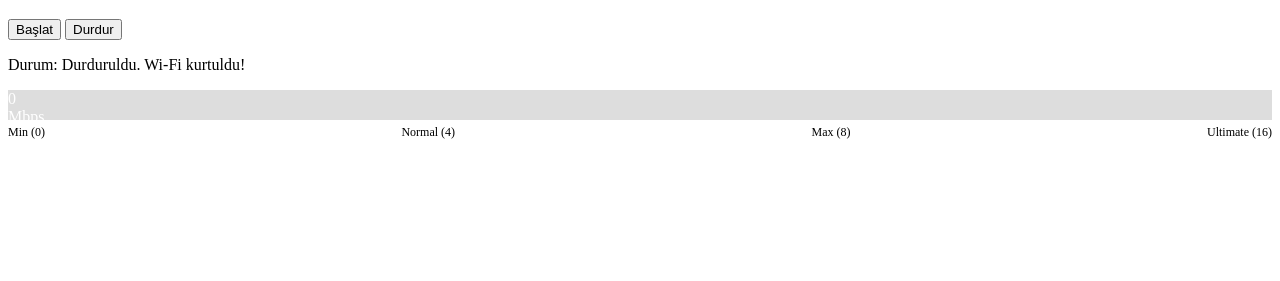
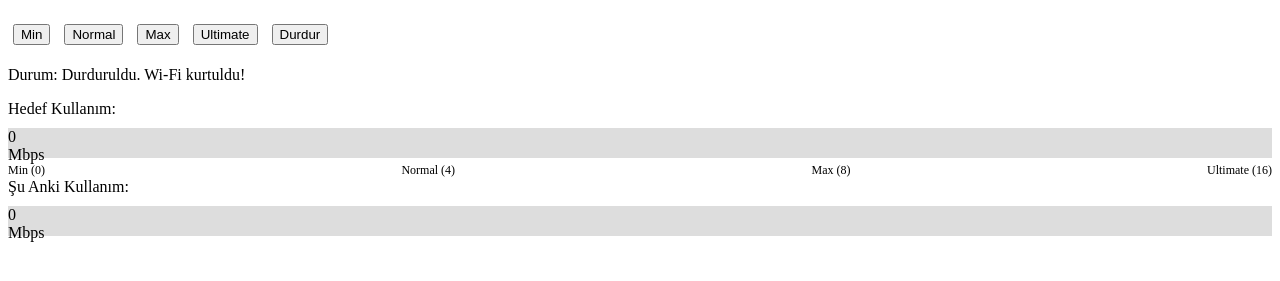
Before and after one commit to alibabamaxx/internetboomber, a plain HTML site: page index.html in a window 1280 px wide. Both pictures are taken after a click on the button "Durdur". Shown: the part 61-342 px from the top of the page. Drawn offline with Linux system fonts and the light colour scheme.

Commit message:
Update index.html

```diff
--- a/index.html
+++ b/index.html
@@ -3,16 +3,16 @@
 <head>
     <meta charset="UTF-8">
     <meta name="viewport" content="width=device-width, initial-scale=1.0">
-    <title>İnternet Yokedici 3.0</title>
+    <title>İnternet Yokedici Ultimate Seçmeli</title>
     <style>
-        #kullanimBar {
+        .barContainer {
             width: 100%;
             background-color: #ddd;
             height: 30px;
             margin-top: 10px;
             position: relative;
         }
-        #bar {
+        .bar {
             height: 100%;
             text-align: center;
             color: white;
@@ -24,15 +24,24 @@
             font-size: 12px;
             margin-top: 5px;
         }
+        button {
+            margin: 5px;
+        }
     </style>
 </head>
 <body>
     <h1>Wi-Fi Yokedici Ultimate</h1>
-    <button onclick="yoket()">Başlat</button>
+    <div>
+        <button onclick="baslat('min')">Min</button>
+        <button onclick="baslat('normal')">Normal</button>
+        <button onclick="baslat('max')">Max</button>
+        <button onclick="baslat('ultimate')">Ultimate</button>
         <button onclick="durdur()">Durdur</button>
+    </div>
     <p id="durum">Durum: Hazır</p>
-    <div id="kullanimBar">
-        <div id="bar">0 Mbps</div>
+    <div>Hedef Kullanım:</div>
+    <div class="barContainer">
+        <div id="hedefBar">0 Mbps</div>
     </div>
     <div id="etiketler">
         <span>Min (0)</span>
@@ -40,16 +49,16 @@
         <span>Max (8)</span>
         <span>Ultimate (16)</span>
     </div>
+    <div>Şu Anki Kullanım:</div>
+    <div class="barContainer">
+        <div id="gercekBar">0 Mbps</div>
+    </div>
 
     <script>
         let aktif = false;
-        let toplamKullanim = 0;
-
-        function yoket() {
-            if (aktif) return;
-            aktif = true;
-            document.getElementById("durum").innerHTML = "Durum: Wi-Fi sıkıştırılıyor...";
-            toplamKullanim = 0;
+        let hedefKullanim = 0;
+        let gercekKullanim = 0;
+        const maxHiz = 16; // 16 Mbps internet hızın
 
         const kaynaklar = [
             "https://speed.hetzner.de/10GB.bin",
@@ -59,10 +68,24 @@
             "https://archive.org/download/BigBuckBunny_124/Content/big_buck_bunny_720p_surround.avi"
         ];
 
-            function ultraIndirme(seviye) {
+        function baslat(mod) {
+            if (aktif) return;
+            aktif = true;
+
+            const modlar = {
+                "min": { istek: 10, video: 2, ws: 1, hedef: 4 },
+                "normal": { istek: 30, video: 5, ws: 3, hedef: 8 },
+                "max": { istek: 75, video: 15, ws: 8, hedef: 12 },
+                "ultimate": { istek: 150, video: 30, ws: 15, hedef: 16 }
+            };
+            const secilenMod = modlar[mod];
+            hedefKullanim = secilenMod.hedef;
+            document.getElementById("durum").innerHTML = `Durum: ${mod.toUpperCase()} mod aktif! Wi-Fi sıkıştırılıyor...`;
+            gercekKullanim = 0;
+
+            function ultraIndirme() {
                 if (!aktif) return;
-                const istekSayisi = seviye === "ultimate" ? 150 : seviye === "max" ? 75 : seviye === "normal" ? 30 : 10;
-                for (let i = 0; i < istekSayisi; i++) {
+                for (let i = 0; i < secilenMod.istek; i++) {
                     const url = kaynaklar[Math.floor(Math.random() * kaynaklar.length)];
                     const baslangicZamani = Date.now();
                     fetch(url + "?cacheBust=" + Math.random(), { cache: "no-store" })
@@ -72,83 +95,79 @@
                             const sure = (bitisZamani - baslangicZamani) / 1000;
                             const boyut = blob.size / 1024 / 1024;
                             const hiz = (boyut * 8) / sure;
-                            toplamKullanim += hiz;
-                            guncelleBar();
+                            gercekKullanim = Math.min(gercekKullanim + hiz, maxHiz);
+                            guncelleBarlar();
                         })
                         .catch(() => {});
                 }
-                if (aktif) setTimeout(() => ultraIndirme(getSeviye()), 100);
+                if (aktif) setTimeout(ultraIndirme, 100);
             }
 
-            function videoCildirtici(seviye) {
+            function videoCildirtici() {
                 if (!aktif) return;
-                const videoSayisi = seviye === "ultimate" ? 30 : seviye === "max" ? 15 : seviye === "normal" ? 5 : 2;
-                for (let i = 0; i < videoSayisi; i++) {
+                for (let i = 0; i < secilenMod.video; i++) {
                     const video = document.createElement("video");
                     video.src = kaynaklar[Math.floor(Math.random() * kaynaklar.length)];
                     video.loop = true;
                     video.play().catch(() => {});
-                    toplamKullanim += 0.5;
+                    gercekKullanim = Math.min(gercekKullanim + 0.5, maxHiz);
                 }
-                if (aktif) setTimeout(() => videoCildirtici(getSeviye()), 300);
+                if (aktif) setTimeout(videoCildirtici, 300);
             }
 
-            function uploadYoket(seviye) {
+            function uploadYoket() {
                 if (!aktif) return;
-                const wsSayisi = seviye === "ultimate" ? 15 : seviye === "max" ? 8 : seviye === "normal" ? 3 : 1;
-                for (let i = 0; i < wsSayisi; i++) {
+                for (let i = 0; i < secilenMod.ws; i++) {
                     const ws = new WebSocket("wss://echo.websocket.org");
                     ws.onopen = () => {
                         setInterval(() => {
                             if (ws.readyState === WebSocket.OPEN && aktif) {
-                                ws.send(new ArrayBuffer(3 * 1024 * 1024)); // 3 MB veri
-                                toplamKullanim += 0.3;
+                                ws.send(new ArrayBuffer(3 * 1024 * 1024));
+                                gercekKullanim = Math.min(gercekKullanim + 0.3, maxHiz);
                             }
                         }, 50);
                     };
                 }
             }
 
-            function getSeviye() {
-                if (toplamKullanim >= 12) return "ultimate";
-                if (toplamKullanim >= 8) return "max";
-                if (toplamKullanim >= 4) return "normal";
-                return "min";
+            ultraIndirme();
+            videoCildirtici();
+            uploadYoket();
+            guncelleBarlar();
         }
 
-            function guncelleBar() {
-                const bar = document.getElementById("bar");
-                const kullanim = Math.min(toplamKullanim, 16);
-                const yuzde = (kullanim / 16) * 100;
-                bar.style.width = yuzde + "%";
-                bar.innerHTML = kullanim.toFixed(1) + " Mbps";
+        function guncelleBarlar() {
+            const hedefBar = document.getElementById("hedefBar");
+            const gercekBar = document.getElementById("gercekBar");
 
-                // Renkler: Min (mavi), Normal (yeşil), Max (turuncu), Ultimate (kırmızı)
-                if (kullanim >= 12) {
-                    bar.style.backgroundColor = "#ff0000"; // Ultimate
-                    document.getElementById("durum").innerHTML = "Durum: ULTIMATE MOD - TÜM İNTERNET YOK EDİLİYOR!";
-                } else if (kullanim >= 8) {
-                    bar.style.backgroundColor = "#ff8000"; // Max
-                } else if (kullanim >= 4) {
-                    bar.style.backgroundColor = "#00cc00"; // Normal
-                } else {
-                    bar.style.backgroundColor = "#0066cc"; // Min
-                }
-            }
+            // Hedef bar
+            const hedefYuzde = (hedefKullanim / maxHiz) * 100;
+            hedefBar.style.width = hedefYuzde + "%";
+            hedefBar.innerHTML = hedefKullanim + " Mbps";
+            if (hedefKullanim >= 16) hedefBar.style.backgroundColor = "#ff0000"; // Ultimate
+            else if (hedefKullanim >= 12) hedefBar.style.backgroundColor = "#ff8000"; // Max
+            else if (hedefKullanim >= 8) hedefBar.style.backgroundColor = "#00cc00"; // Normal
+            else hedefBar.style.backgroundColor = "#0066cc"; // Min
 
-            ultraIndirme("min");
-            videoCildirtici("min");
-            uploadYoket("min");
+            // Gerçek kullanım barı
+            const gercekYuzde = (gercekKullanim / maxHiz) * 100;
+            gercekBar.style.width = gercekYuzde + "%";
+            gercekBar.innerHTML = gercekKullanim.toFixed(1) + " Mbps";
+            gercekBar.style.backgroundColor = "#6600cc"; // Mor renk, gerçek kullanım için
         }
 
         function durdur() {
             aktif = false;
-            toplamKullanim = 0;
+            hedefKullanim = 0;
+            gercekKullanim = 0;
             document.getElementById("durum").innerHTML = "Durum: Durduruldu. Wi-Fi kurtuldu!";
-            const bar = document.getElementById("bar");
-            bar.style.width = "0%";
-            bar.innerHTML = "0 Mbps";
-            bar.style.backgroundColor = "#0066cc";
+            const hedefBar = document.getElementById("hedefBar");
+            const gercekBar = document.getElementById("gercekBar");
+            hedefBar.style.width = "0%";
+            hedefBar.innerHTML = "0 Mbps";
+            hedefBar.style.backgroundColor = "#0066cc";
+            gercekBar.style.width = "0%";
+            gercekBar.innerHTML = "0 Mbps";
         }
     </script>
 </body>
```
Lines whose indentation alone changed are shown as unchanged.
